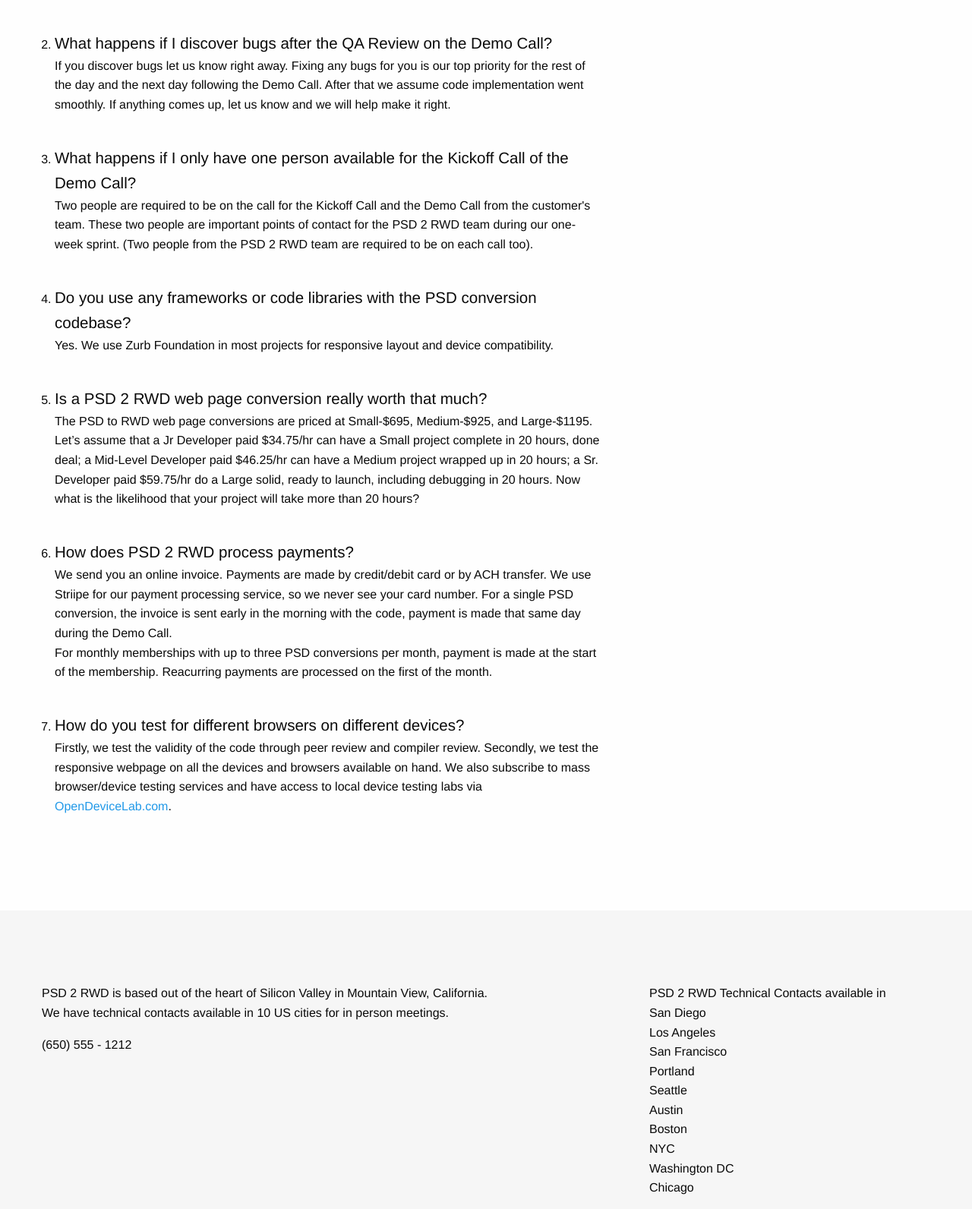
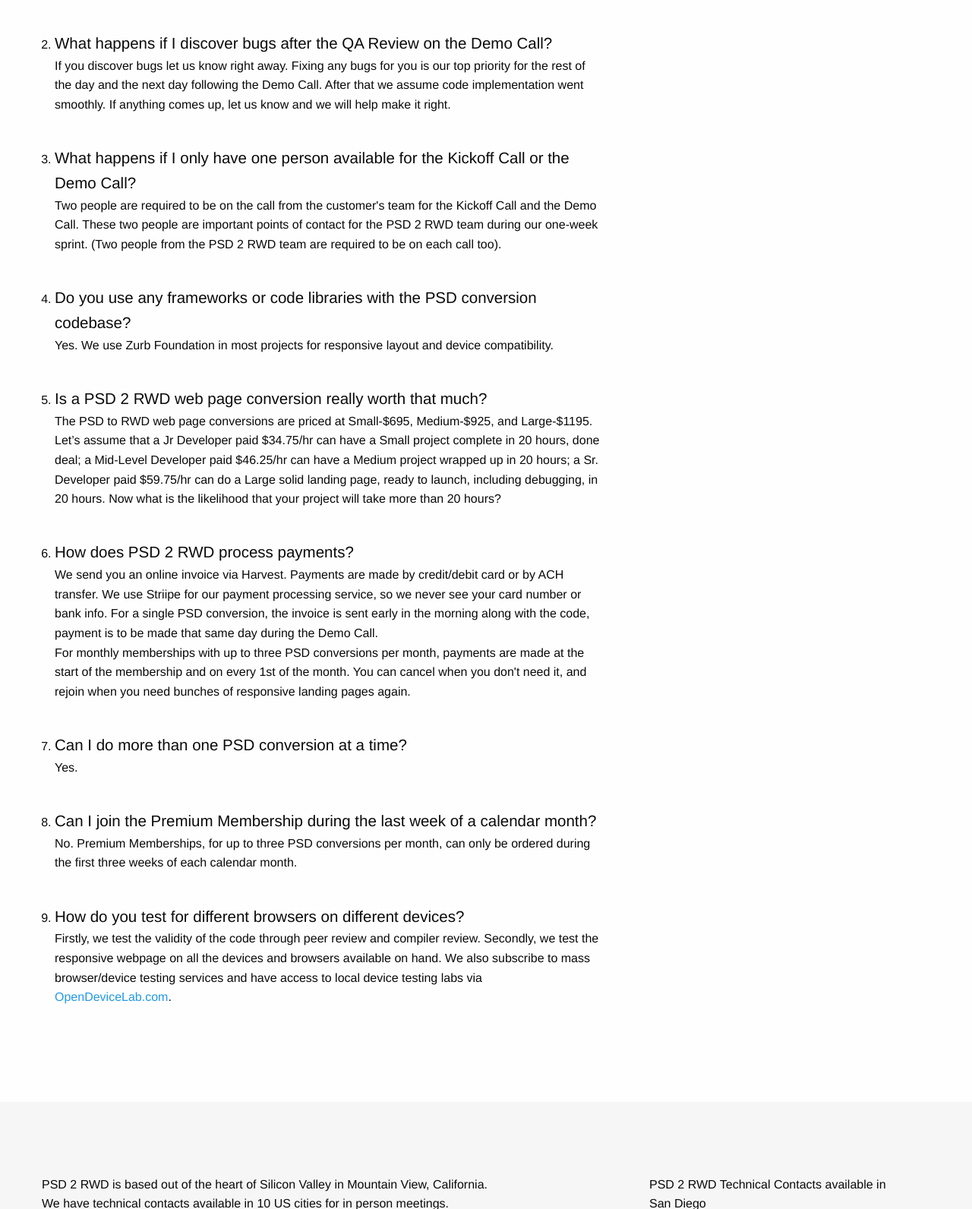
Before and after one commit to cleverbaker/psd2rwd, a PHP site: page /faq.html in a window 1280 px wide. Shown: the part 262-1854 px from the top of the page at 76% size. Run offline with PHP 8.4, Linux system fonts and the light colour scheme.

Commit message:
Copy updates and spacing fixes.

```diff
--- a/css/app.css
+++ b/css/app.css
@@ -1,7 +1,7 @@
 
 section {
   width: 100%;
-  padding: 0 2em;
+  padding: 2em;
   margin: 0 auto;
 }
 
@@ -122,6 +122,13 @@ ol, ul {
 .circle p {
   margin-top: 42%;
 }
+
+.convert-to-code-tagline {
+  margin-top: 3rem;
+  margin-bottom: 2rem;
+}
+
+
 /* Small only */
 @media screen and (max-width: 39.9375em) {
   .circle {
@@ -142,6 +149,11 @@ ol, ul {
 }
 
 
+@media screen and (min-width: 40em) {
+  h1 {
+      font-size: 4rem;
+  }
+}
 
 .faq-page p {
   max-width: 45rem;
--- a/faq.html
+++ b/faq.html
@@ -36,8 +36,8 @@ If you discover bugs let us know right away. Fixing any bugs for you is our top
 <br><br>
 
   <li>
-    <p><span class="italic">What happens if I only have one person available for the Kickoff Call of the Demo Call?</span><br>
-Two people are required to be on the call for the Kickoff Call and the Demo Call from the customer's team. These two people are important points of contact for the PSD 2 RWD team during our one-week sprint. (Two people from the PSD 2 RWD team are required to be on each call too).
+    <p><span class="italic">What happens if I only have one person available for the Kickoff Call or the Demo Call?</span><br>
+Two people are required to be on the call from the customer's team for the Kickoff Call and the Demo Call. These two people are important points of contact for the PSD 2 RWD team during our one-week sprint. (Two people from the PSD 2 RWD team are required to be on each call too).
 <br><br>
   </li>
 
@@ -53,7 +53,7 @@ Yes. We use Zurb Foundation in most projects for responsive layout and device co
   <li>
     <p><span class="italic">Is a PSD 2 RWD web page conversion really worth that much?
 </span><br>
-The PSD to RWD web page conversions are priced at Small-$695, Medium-$925, and Large-$1195. Let’s assume that a Jr Developer paid $34.75/hr can have a Small project complete in 20 hours, done deal; a Mid-Level Developer paid $46.25/hr can have a Medium project wrapped up in 20 hours; a Sr. Developer paid $59.75/hr do a Large solid, ready to launch, including debugging in 20 hours. Now what is the likelihood that your project will take more than 20 hours?
+The PSD to RWD web page conversions are priced at Small-$695, Medium-$925, and Large-$1195. Let’s assume that a Jr Developer paid $34.75/hr can have a Small project complete in 20 hours, done deal; a Mid-Level Developer paid $46.25/hr can have a Medium project wrapped up in 20 hours; a Sr. Developer paid $59.75/hr can do a Large solid landing page, ready to launch, including debugging, in 20 hours. Now what is the likelihood that your project will take more than 20 hours?
 <br><br>
   </li>
 
@@ -61,9 +61,24 @@ The PSD to RWD web page conversions are priced at Small-$695, Medium-$925, and L
   <li>
     <p><span class="italic">How does PSD 2 RWD process payments?
 </span><br>
-We send you an online invoice. Payments are made by credit/debit card or by ACH transfer. We use Striipe for our payment processing service, so we never see your card number.
-For a single PSD conversion, the invoice is sent early in the morning with the code, payment is made that same day during the Demo Call.<br>
-For monthly memberships with up to three PSD conversions per month, payment is made at the start of the membership. Reacurring payments are processed on the first of the month.
+We send you an online invoice via Harvest. Payments are made by credit/debit card or by ACH transfer. We use Striipe for our payment processing service, so we never see your card number or bank info.
+For a single PSD conversion, the invoice is sent early in the morning along with the code, payment is to be made that same day during the Demo Call.<br>
+For monthly memberships with up to three PSD conversions per month, payments are made at the start of the membership and on every 1st of the month. You can cancel when you don't need it, and rejoin when you need bunches of responsive landing pages again.
+<br><br>
+  </li>
+
+
+  <li>
+    <p><span class="italic">Can I do more than one PSD conversion at a time?
+</span><br>
+Yes.
+<br><br>
+  </li>
+
+  <li>
+    <p><span class="italic">Can I join the Premium Membership during the last week of a calendar month?
+</span><br>
+No. Premium Memberships, for up to three PSD conversions per month, can only be ordered during the first three weeks of each calendar month.
 <br><br>
   </li>
 
```
Also changed, not shown: index.html (+4 -4 lines).
